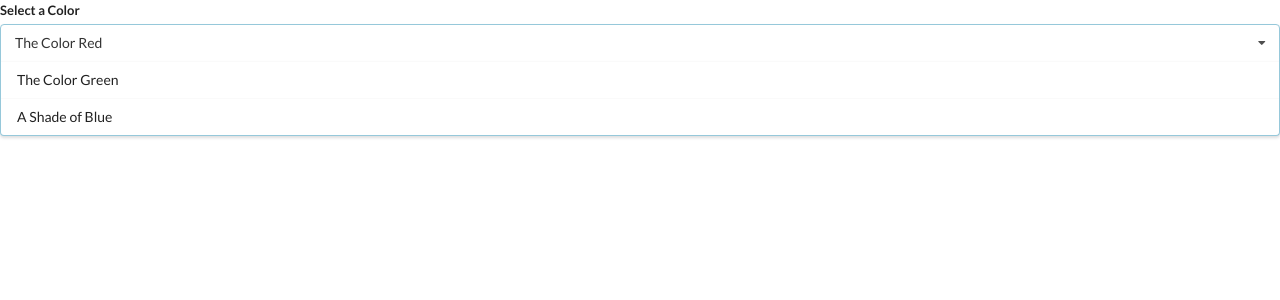
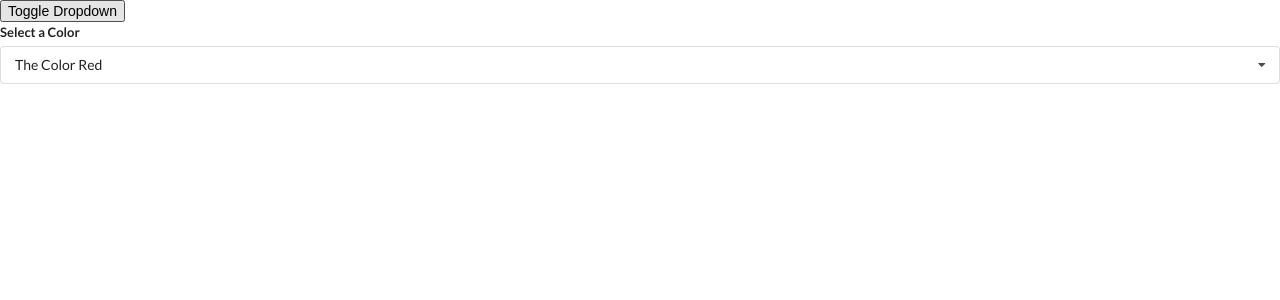
Before and after one commit to dibyajyoti47/ModernReactWithRedux_revisted, a React (Create React App) app in the folder widgets/: page / in a window 1280 px wide. Shown: the top 300 px of the page. Built offline with nearby package versions, Linux system fonts and the light colour scheme.

Commit message:
187 compl

```diff
--- a/widgets/src/App.js
+++ b/widgets/src/App.js
@@ -35,14 +35,19 @@
 
 const App = () => {
   const [selected, setSelected] = useState(options[0]);
+  const [showDropdown, setShowDropdown] = useState(true);
 
   return (
     <div>
-      <Dropdown
-        selected={selected}
-        onSelectedChange={setSelected}
-        options={options}
-      />
+      <button onClick={ ()=> setShowDropdown(!showDropdown)}> Toggle Dropdown</button>
+      {showDropdown ?
+        <Dropdown
+          selected={selected}
+          onSelectedChange={setSelected}
+          options={options}
+        />
+        : null
+    }
     </div>
   );
 };
--- a/widgets/src/components/Dropdown.js
+++ b/widgets/src/components/Dropdown.js
@@ -1,6 +1,24 @@
 import React from 'react';
+import { useState, useEffect, useRef } from 'react';
 
 const Dropdown = ({ options, selected, onSelectedChange }) => {
+  const [open, setOpen] = useState(false);
+  const ref = useRef();
+
+  useEffect ( () => {
+    const onBodyClick = (event) => {
+      if(ref.current.contains(event.target)) {
+        return;
+      }
+      setOpen(false);
+    };
+
+    document.body.addEventListener('click', onBodyClick, {capture: true});
+    return () => {
+      document.body.removeEventListener('click', onBodyClick, {capture: true})
+    };
+  }, []);
+
   const renderedOptions = options.map((option) => {
     if (option.value === selected.value) return null;
     return (
@@ -13,15 +31,17 @@
       </div>
     );
   });
-
   return (
-    <div className="ui form">
+    <div ref={ref} className="ui form">
       <div className="field">
         <label className="label">Select a Color</label>
-        <div className="ui selection dropdown visible active">
+        <div
+            className={`ui selection dropdown ${open ? 'visible active' : ''}`}
+            onClick={() => setOpen(!open)}
+            >
           <i className="dropdown icon"></i>
           <div className="text">{selected.label}</div>
-          <div className="menu visible transition">{renderedOptions}</div>
+          <div className={`menu ${open ? 'visible transition' : ''}`}>{renderedOptions}</div>
         </div>
       </div>
     </div>
```
